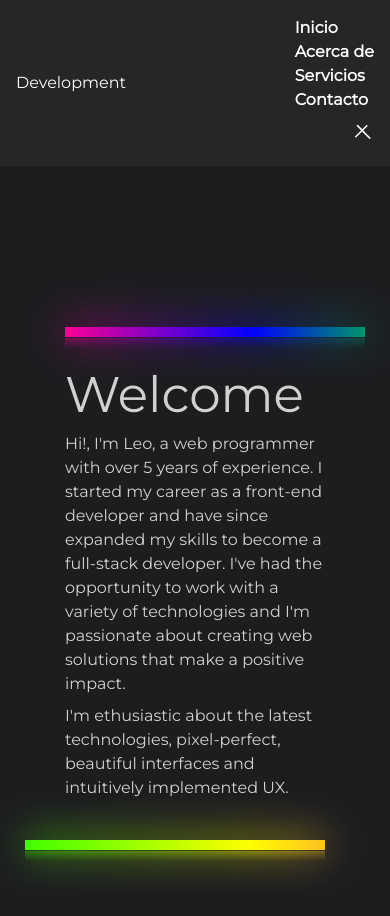
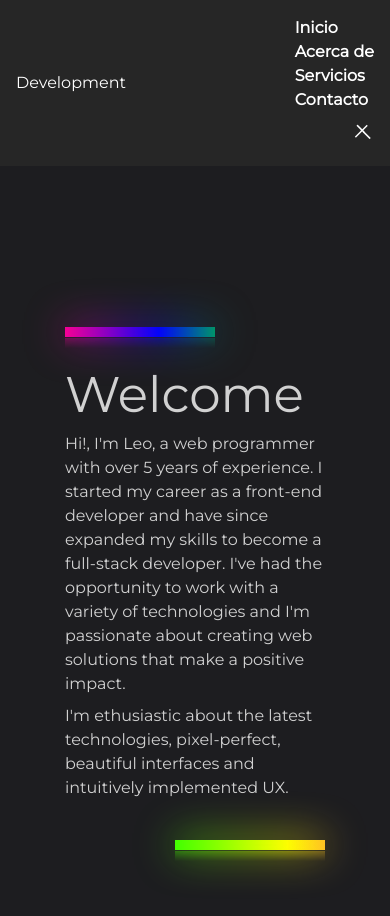
Before and after one commit to leo3852/appLeo, an Angular app: page / in a window 390 px wide. Shown: the top 916 px of the page. Built offline with nearby package versions, Linux system fonts and the light colour scheme.

Commit message:
width colors component

```diff
--- a/src/app/components/home/home.component.scss
+++ b/src/app/components/home/home.component.scss
@@ -49,6 +49,13 @@
     filter: blur(20px);
 }
 
+
+@media (max-width: 1024px) {
+    .loader2, .loader {
+      width: 150px;
+    }
+}
+
 @keyframes animate {
     0%{
         background-position: 0 0;
```
